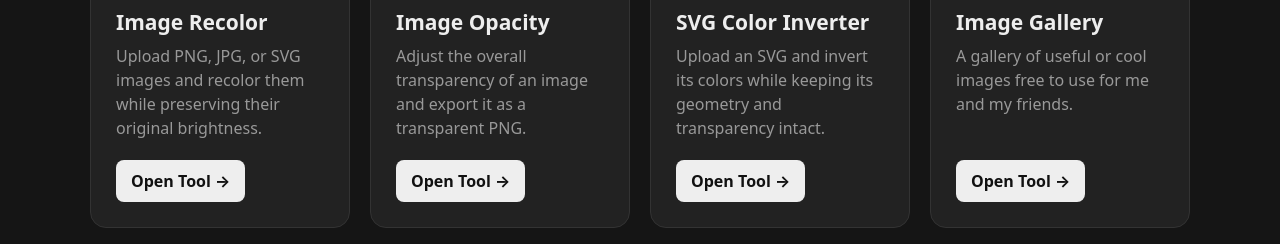
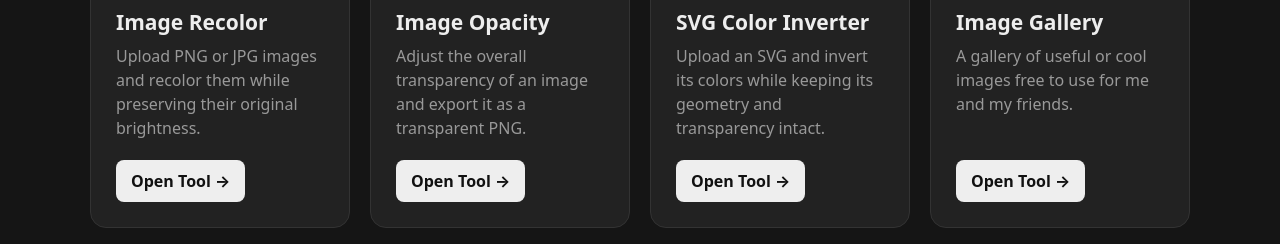
Before and after one commit to ThePenguin-boop/UniqueTools, a plain HTML site: page index.html in a window 1280 px wide. Shown: the part 250-494 px from the top of the page. Drawn offline with Linux system fonts and the light colour scheme.

Commit message:
Update index.html

```diff
--- a/index.html
+++ b/index.html
@@ -323,7 +323,7 @@ const tools = [
         file: "recolor.html",
         icon: "🎨",
         description:
-            "Upload PNG, JPG, or SVG images and recolor them while preserving their original brightness."
+            "Upload PNG or JPG images and recolor them while preserving their original brightness."
     },
 
 
```
